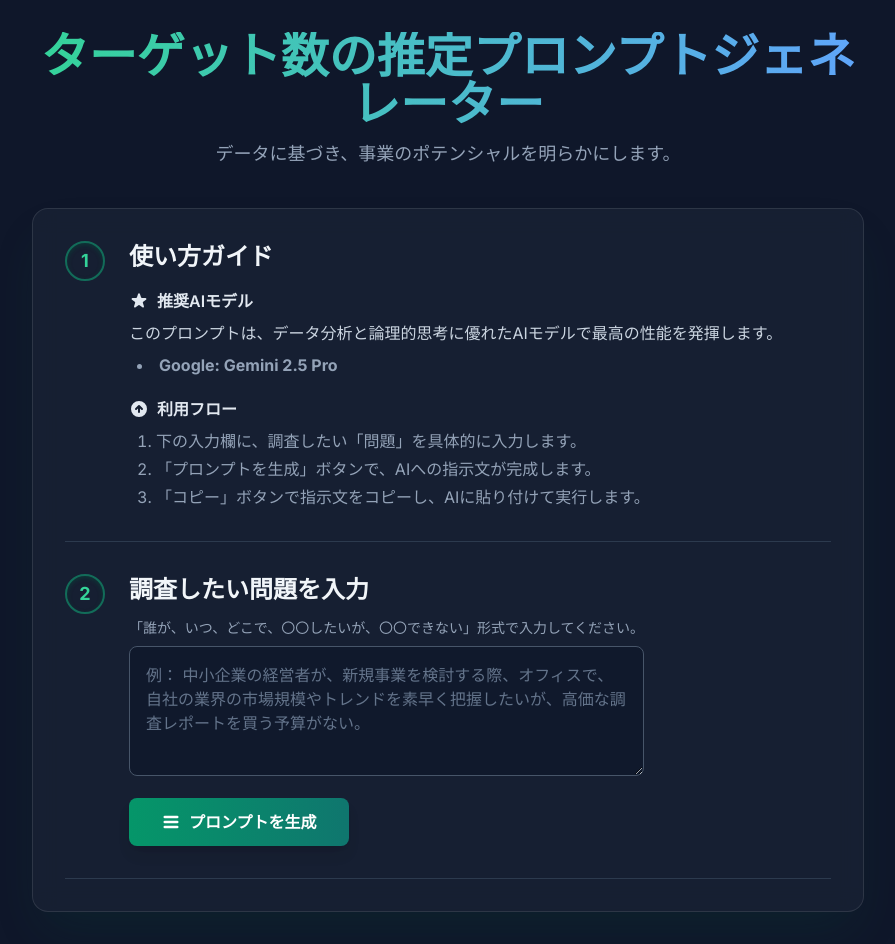
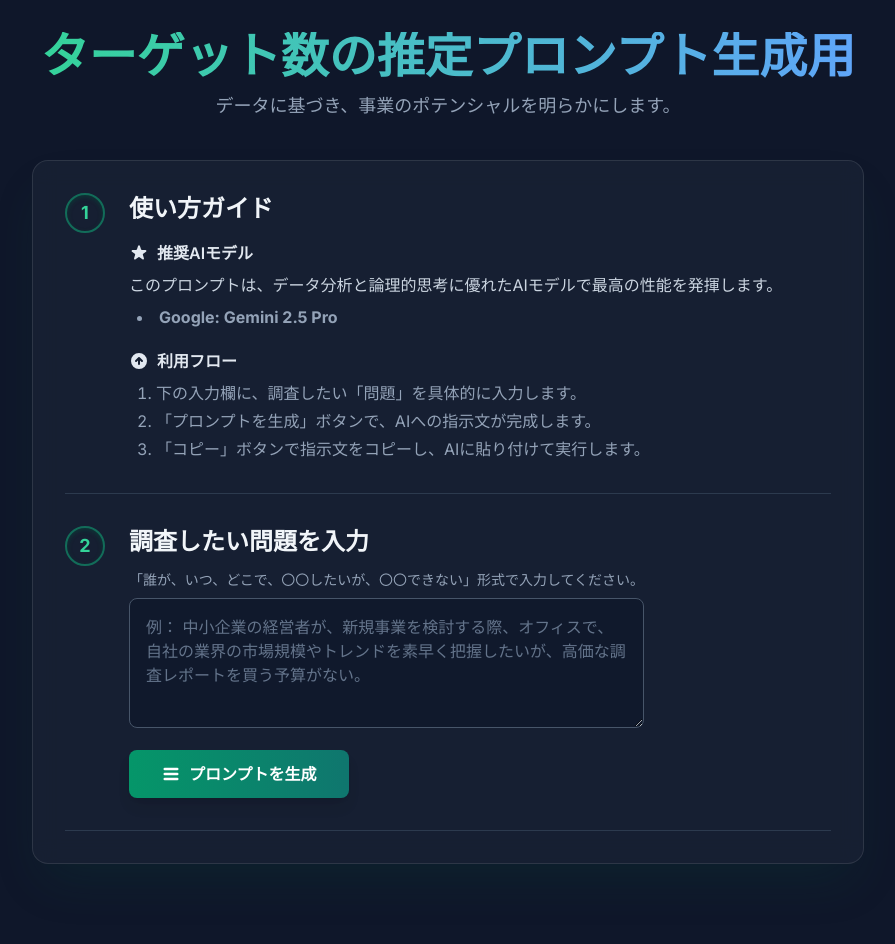
Before and after one commit to Mao925/issue-evaluation, a plain HTML site: page index.html in a window 1280 px wide. Shown: the whole page, without its empty margins (192-1087 px from the left). After the commit the page ends 896 px from the top, so only its background shows below. Drawn offline with nearby package versions, Linux system fonts and the light colour scheme.

Commit message:
Update index.html

```diff
--- a/index.html
+++ b/index.html
@@ -3,7 +3,7 @@
 <head>
     <meta charset="UTF-8">
     <meta name="viewport" content="width=device-width, initial-scale=1.0">
-    <title>ターゲット数の推定プロンプトジェネレーター</title>
+    <title>ターゲット数の推定プロンプト生成用</title>
     <script src="https://cdn.tailwindcss.com"></script>
     <link rel="preconnect" href="https://fonts.googleapis.com">
     <link rel="preconnect" href="https://fonts.gstatic.com" crossorigin>
@@ -53,7 +53,7 @@
     <div class="container mx-auto max-w-4xl p-4 sm:p-6 md:p-8 min-h-screen flex flex-col justify-center">
 
         <header class="text-center mb-10 fade-in">
-            <h1 class="text-4xl sm:text-5xl font-bold text-gradient mb-3">ターゲット数の推定プロンプトジェネレーター</h1>
+            <h1 class="text-4xl sm:text-5xl font-bold text-gradient mb-3">ターゲット数の推定プロンプト生成用</h1>
             <p class="text-slate-400 text-lg">データに基づき、事業のポテンシャルを明らかにします。</p>
         </header>
 
```
